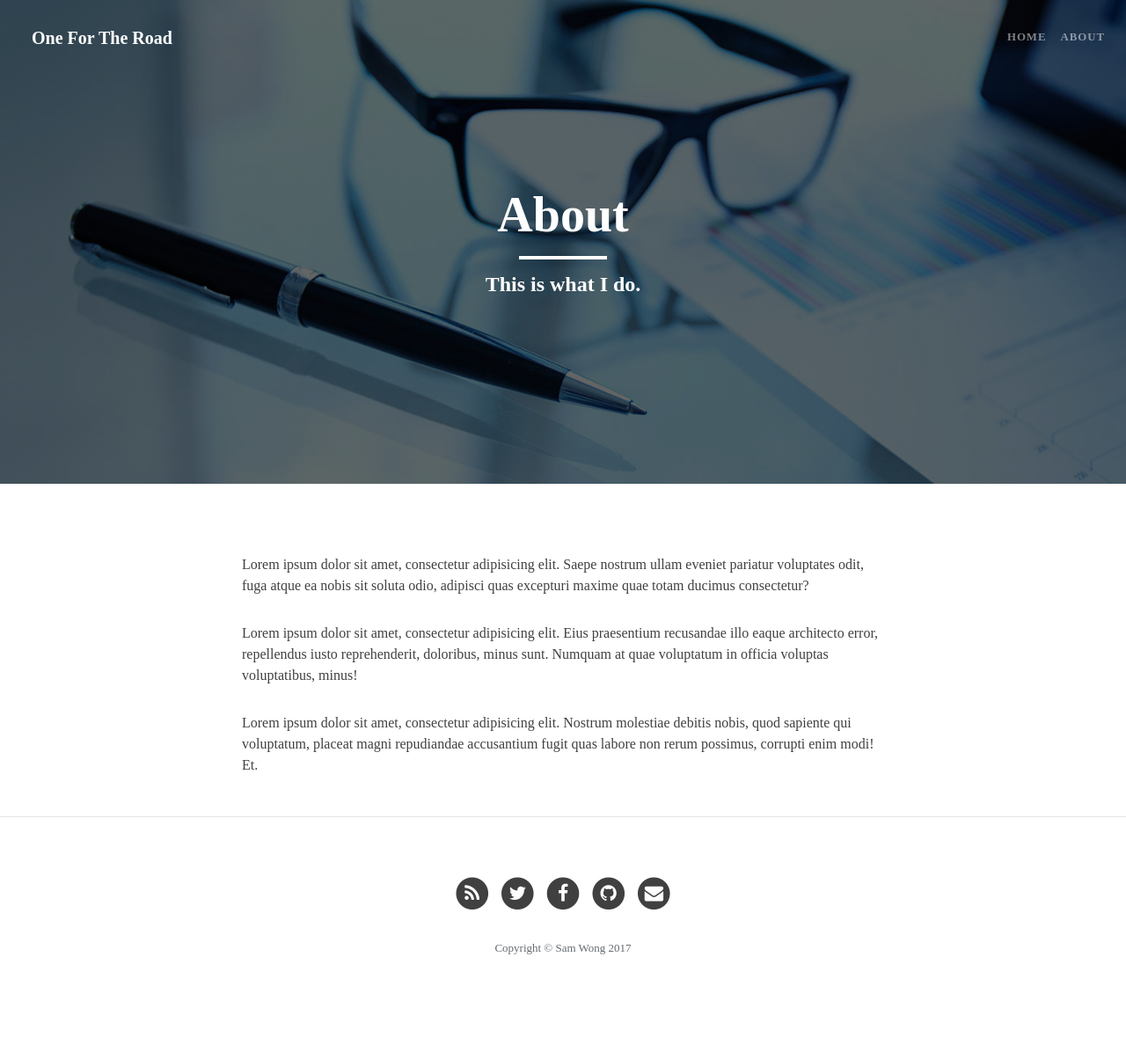
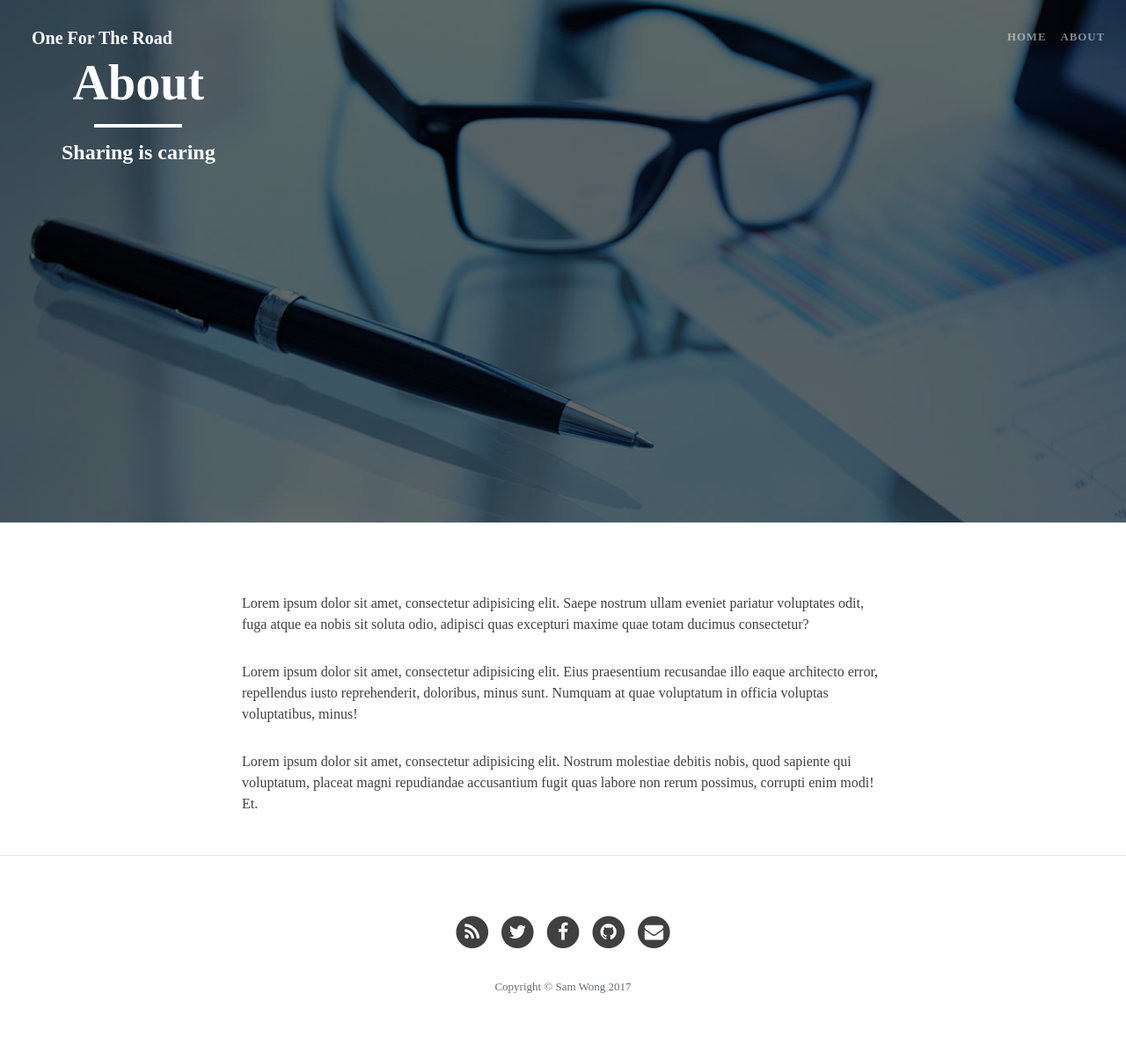
Before and after one commit to SirSamelot/onefortheroad.github.io, a Jekyll site: the page built from about.html, in a window 1280 px wide. Shown: the whole page at 88% size. Built offline with Jekyll 4.4.1, drawn with Linux system fonts in a browser that asks for light colours; some web fonts are replaced; before the commit the page ends 1152 px from its top, so only the background shows below that.

Commit message:
Added some stub classes for portrait

```diff
--- a/_includes/head.html
+++ b/_includes/head.html
@@ -21,7 +21,7 @@
     <style>
         .jumbotron {
             background: linear-gradient(rgba(0, 0, 0, 0.6), rgba(0, 0, 0, 0.6) ), url('{{ site.baseurl }}/{% if page.header-img %}{{ page.header-img }}{% else %}{{ site.header-img }}{% endif %}');
-            height: 100%;
+            height: 66vh;
             background-attachment: scroll;
             background-position: center;
             background-repeat: no-repeat;
--- a/_layouts/page.html
+++ b/_layouts/page.html
@@ -5,11 +5,16 @@
 <!-- Page Header -->
 <header class="jumbotron jumbotron-fluid">
     <div class="container">
-        <div class="page-heading text-center">
+        <div class="row">
+            <div class="align-self-center">
+                <div class="page-heading text-center">
             <h1>{% if page.title %}{{ page.title }}{% else %}{{ site.title }}{% endif %}</h1>
             <hr class="small">
             <span class="subheading">{{ page.description }}</span>
         </div>
+            </div>
+        </div>
+
     </div>
 </header>
 
--- a/about.html
+++ b/about.html
@@ -1,10 +1,9 @@
 ---
 layout: page
 title: "About"
-description: "This is what I do."
+description: "Sharing is caring"
 header-img: "img/about-bg.jpg"
 ---
-
 <p>Lorem ipsum dolor sit amet, consectetur adipisicing elit. Saepe nostrum ullam eveniet pariatur voluptates odit, fuga atque ea nobis sit soluta odio, adipisci quas excepturi maxime quae totam ducimus consectetur?</p>
 
 <p>Lorem ipsum dolor sit amet, consectetur adipisicing elit. Eius praesentium recusandae illo eaque architecto error, repellendus iusto reprehenderit, doloribus, minus sunt. Numquam at quae voluptatum in officia voluptas voluptatibus, minus!</p>
--- a/css/clean-blog.css
+++ b/css/clean-blog.css
@@ -49,6 +49,7 @@
 body {
   font-family: Raleway;
   color: #404040;
+  webkit-tap-highlight-color: #0085a1;
 }
 p {
   line-height: 1.5;
@@ -66,6 +67,20 @@
   font-family: Roboto;
   font-weight: bold;
 }
+hr.small {
+  max-width: 100px;
+  margin: 15px auto;
+  border-width: 4px;
+  border-color: white;
+}
+img::selection {
+  color: white;
+  background: transparent;
+}
+img::-moz-selection {
+  color: white;
+  background: transparent;
+}
 a {
   color: #404040;
 }
@@ -81,26 +96,31 @@
   color: #808080;
   font-style: italic;
 }
-hr.small {
-  max-width: 100px;
-  margin: 15px auto;
-  border-width: 4px;
-  border-color: white;
+::-moz-selection {
+  color: white;
+  text-shadow: none;
+  background: #0085a1;
 }
+::selection {
+  color: white;
+  text-shadow: none;
+  background: #0085a1;
+}
+
 .jumbotron {
   margin-bottom: 50px;
 }
 .jumbotron .site-heading,
 .jumbotron .post-heading,
 .jumbotron .page-heading {
-  padding: 100px 0 50px;
+  /*padding: 100px 0 50px;*/
   color: white;
 }
 @media only screen and (min-width: 768px) {
   .jumbotron .site-heading,
   .jumbotron .post-heading,
   .jumbotron .page-heading {
-    padding: 150px 0;
+    /*padding: 150px 0;*/
   }
 }
 .jumbotron .site-heading h1,
@@ -155,6 +175,7 @@
     font-size: 1.8em;
   }
 }
+
 .navbar-custom {
   position: absolute;
   top: 0;
@@ -240,6 +261,12 @@
     transform: translate3d(0, 100%, 0);
   }
 }
+
+.portrait {
+  border-radius: 50%;
+  height: 80px;
+}
+
 .post-preview > a {
   color: #404040;
 }
@@ -275,10 +302,12 @@
     font-size: 2.5em;
   }
 }
+
 .section-heading {
   font-size: 2em;
   margin-top: 60px;
 }
+
 .caption {
   text-align: center;
   font-size: 1em;
@@ -289,6 +318,7 @@
   border-bottom-right-radius: 5px;
   border-bottom-left-radius: 5px;
 }
+
 footer {
   padding: 50px 0 65px;
 }
@@ -301,6 +331,7 @@
   text-align: center;
   margin-bottom: 0;
 }
+
 .floating-label-form-group {
   position: relative;
   margin-bottom: 0;
@@ -394,24 +425,3 @@
   background-color: #404040;
   cursor: not-allowed;
 }
-::-moz-selection {
-  color: white;
-  text-shadow: none;
-  background: #0085a1;
-}
-::selection {
-  color: white;
-  text-shadow: none;
-  background: #0085a1;
-}
-img::selection {
-  color: white;
-  background: transparent;
-}
-img::-moz-selection {
-  color: white;
-  background: transparent;
-}
-body {
-  webkit-tap-highlight-color: #0085a1;
-}
```
